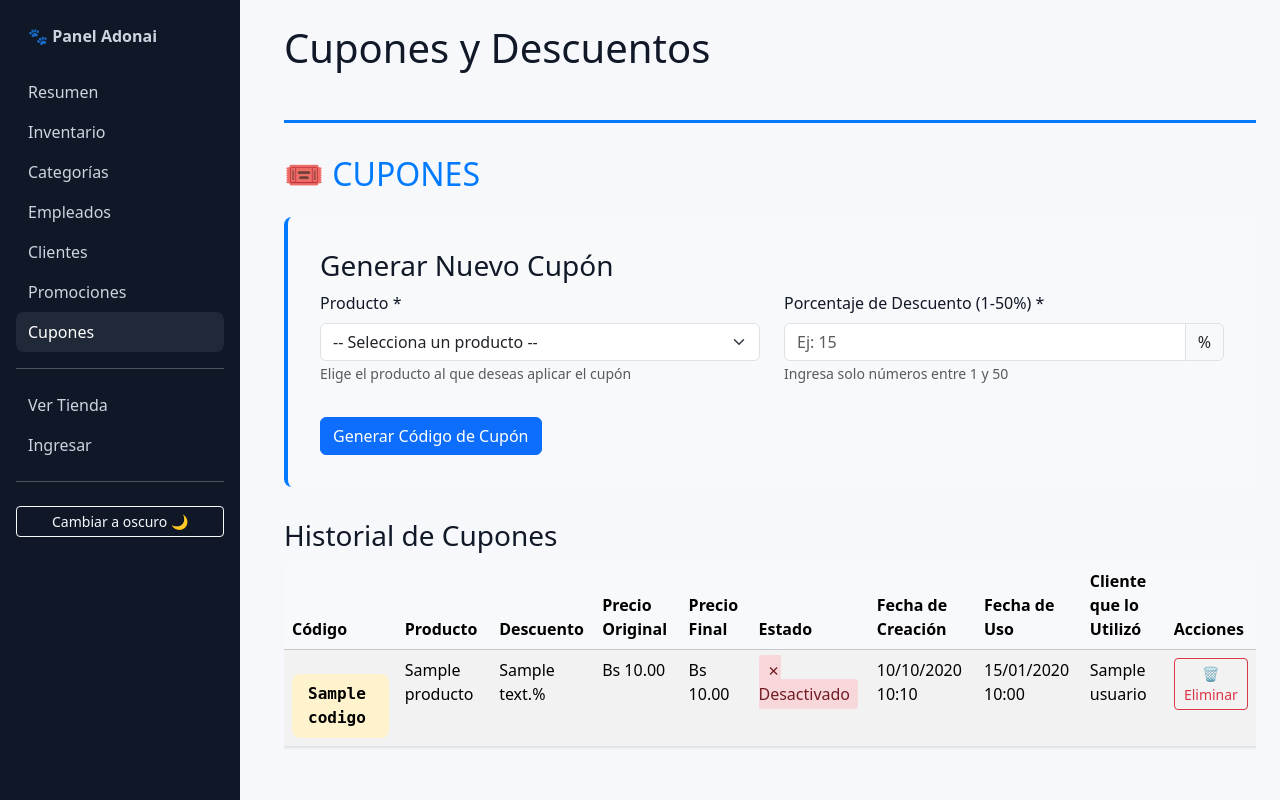
After one commit to Dxtr0203/Adonai_D_Empanadas, a Django app: template templates/panel/cupones.html in a window 1280 px wide. The commit adds this page. Run offline with Django 3.2, Linux system fonts and the light colour scheme; the template is opened without the code that fills it: most values are stand-ins (such as "Sample title", 1, 10 or a date in 2020).

Commit message:
Seccion Cupones creada y funcional en Bs

```diff
--- a/productos/panel_urls.py
+++ b/productos/panel_urls.py
@@ -31,6 +31,9 @@ urlpatterns = [
     path("promociones/<int:pk>/editar/", views.promociones_edit, name="promociones_edit"),
     path("promociones/<int:pk>/toggle/", views.promociones_toggle, name="promociones_toggle"),
     path("promociones/<int:pk>/eliminar/", views.promociones_delete, name="promociones_delete"),
+    # Cupones
+    path("cupones/", views.cupones_list, name="cupones"),
+    path("cupones/<int:pk>/eliminar/", views.cupones_delete, name="cupones_delete"),
     # Area para empleados (limitada)
     path("empleados/area/", views_emp.empleado_dashboard, name="empleado_area_dashboard"),
     path("empleados/area/inventario/", views_emp.empleado_inventario, name="empleado_area_inventario"),
--- a/templates/panel/base_panel.html
+++ b/templates/panel/base_panel.html
@@ -49,9 +49,10 @@
     <a href="{% url 'panel:dashboard' %}" class="{% if request.resolver_match.url_name == 'dashboard' %}active{% endif %}">Resumen</a>
     <a href="{% url 'panel:inventario_list' %}" class="{% if 'inventario' in request.path %}active{% endif %}">Inventario</a>
     <a href="{% url 'panel:categoria_list' %}" class="{% if 'categorias' in request.path %}active{% endif %}">Categorías</a>
-  <a href="{% url 'panel:empleado_list' %}" class="{% if 'empleados' in request.path %}active{% endif %}">Empleados</a>
-  <a href="{% url 'panel:cliente_list' %}" class="{% if 'clientes' in request.path %}active{% endif %}">Clientes</a>
-  <a href="{% url 'panel:promociones' %}" class="{% if 'promociones' in request.path %}active{% endif %}">Promociones</a>
+    <a href="{% url 'panel:empleado_list' %}" class="{% if 'empleados' in request.path %}active{% endif %}">Empleados</a>
+    <a href="{% url 'panel:cliente_list' %}" class="{% if 'clientes' in request.path %}active{% endif %}">Clientes</a>
+    <a href="{% url 'panel:promociones' %}" class="{% if 'promociones' in request.path %}active{% endif %}">Promociones</a>
+    <a href="{% url 'panel:cupones' %}" class="{% if 'cupones' in request.path %}active{% endif %}">Cupones</a>
     <hr>
     <a href="{% url 'catalogo' %}">Ver Tienda</a>
     {% if request.user.is_authenticated %}
--- /dev/null
+++ b/templates/panel/cupones.html
@@ -0,0 +1,249 @@
+{% extends 'panel/base_panel.html' %}
+{% load static %}
+
+{% block content %}
+<style>
+  .cupon-form {
+    background: #f8f9fa;
+    padding: 2rem;
+    border-radius: 0.5rem;
+    margin-bottom: 2rem;
+    border-left: 4px solid #007bff;
+  }
+  .descuento-preview {
+    background: #e7f3ff;
+    padding: 1rem;
+    border-radius: 0.5rem;
+    margin-top: 1rem;
+  }
+  .precio-original {
+    text-decoration: line-through;
+    color: #999;
+  }
+  .precio-descuento {
+    color: #28a745;
+    font-weight: bold;
+    font-size: 1.25rem;
+  }
+  .codigo-cupon {
+    background: #fff3cd;
+    padding: 0.5rem 1rem;
+    border-radius: 0.5rem;
+    font-weight: bold;
+    font-family: monospace;
+    display: inline-block;
+    margin-top: 1rem;
+  }
+  table.table {
+    background: white;
+    box-shadow: 0 1px 3px rgba(0,0,0,0.1);
+  }
+  .estado-activo {
+    background-color: #d4edda;
+    color: #155724;
+    padding: 0.25rem 0.5rem;
+    border-radius: 0.25rem;
+  }
+  .estado-desactivado {
+    background-color: #f8d7da;
+    color: #721c24;
+    padding: 0.25rem 0.5rem;
+    border-radius: 0.25rem;
+  }
+  .no-uses {
+    color: #999;
+    font-style: italic;
+  }
+</style>
+
+<h1>Cupones y Descuentos</h1>
+
+<!-- Separador Promociones/Cupones -->
+<div style="border-top: 3px solid #007bff; margin: 3rem 0 2rem 0;"></div>
+<h2 style="color: #007bff; margin-bottom: 1.5rem;">🎟️ CUPONES</h2>
+
+<!-- Formulario de creación de cupones -->
+<div class="cupon-form">
+  <h3>Generar Nuevo Cupón</h3>
+  <form method="post" id="cupon-form">
+    {% csrf_token %}
+
+    <div class="row">
+      <div class="col-md-6">
+        <div class="mb-3">
+          <label for="producto_id" class="form-label">Producto *</label>
+          <select name="producto_id" id="producto_id" class="form-select" required>
+            <option value="">-- Selecciona un producto --</option>
+            {% for producto in productos %}
+              <option value="{{ producto.id }}" data-precio="{{ producto.precio }}">
+                {{ producto.nombre }} (Bs {{ producto.precio|floatformat:2 }})
+              </option>
+            {% endfor %}
+          </select>
+          <small class="text-muted">Elige el producto al que deseas aplicar el cupón</small>
+        </div>
+      </div>
+
+      <div class="col-md-6">
+        <div class="mb-3">
+          <label for="porcentaje_descuento" class="form-label">Porcentaje de Descuento (1-50%) *</label>
+          <div class="input-group">
+            <input type="number" name="porcentaje_descuento" id="porcentaje_descuento"
+                   class="form-control" min="1" max="50" step="1"
+                   placeholder="Ej: 15" required>
+            <span class="input-group-text">%</span>
+          </div>
+          <small class="text-muted">Ingresa solo números entre 1 y 50</small>
+        </div>
+      </div>
+    </div>
+
+    <!-- Vista previa del descuento -->
+    <div id="descuento-preview" class="descuento-preview" style="display: none;">
+      <h5>Previsualización de Descuento</h5>
+      <p>
+        Producto: <strong id="preview-producto">-</strong><br>
+        Precio Original: <span class="precio-original">Bs <span id="preview-original">0.00</span></span><br>
+        Descuento: <strong id="preview-descuento">0%</strong><br>
+        <span class="precio-descuento">Precio Final: Bs <span id="preview-final">0.00</span></span>
+      </p>
+    </div>
+
+    <button type="submit" class="btn btn-primary mt-3">
+      <i class="bi bi-plus-circle"></i> Generar Código de Cupón
+    </button>
+  </form>
+</div>
+
+<!-- Historial de Cupones -->
+<h3>Historial de Cupones</h3>
+
+{% if cupones %}
+  <div class="table-responsive">
+    <table class="table table-hover table-striped">
+      <thead class="table-light">
+        <tr>
+          <th>Código</th>
+          <th>Producto</th>
+          <th>Descuento</th>
+          <th>Precio Original</th>
+          <th>Precio Final</th>
+          <th>Estado</th>
+          <th>Fecha de Creación</th>
+          <th>Fecha de Uso</th>
+          <th>Cliente que lo Utilizó</th>
+          <th>Acciones</th>
+        </tr>
+      </thead>
+      <tbody>
+        {% for cupon in cupones %}
+          <tr>
+            <td>
+              <span class="codigo-cupon">{{ cupon.codigo }}</span>
+            </td>
+            <td>{{ cupon.producto.nombre }}</td>
+            <td>{{ cupon.porcentaje_descuento }}%</td>
+            <td>Bs {{ cupon.precio_original|floatformat:2 }}</td>
+            <td>Bs {{ cupon.precio_con_descuento|floatformat:2 }}</td>
+            <td>
+              {% if cupon.estado == 'Activo' %}
+                <span class="estado-activo">✓ Activo</span>
+              {% else %}
+                <span class="estado-desactivado">✗ Desactivado</span>
+              {% endif %}
+            </td>
+            <td>{{ cupon.creado_en|date:"d/m/Y H:i" }}</td>
+            <td>
+              {% if cupon.fecha_uso %}
+                {{ cupon.fecha_uso|date:"d/m/Y H:i" }}
+              {% else %}
+                <span class="no-uses">No utilizado</span>
+              {% endif %}
+            </td>
+            <td>
+              {% if cupon.usuario %}
+                {{ cupon.usuario.nombre }}
+              {% else %}
+                <span class="no-uses">-</span>
+              {% endif %}
+            </td>
+            <td>
+              <a href="{% url 'panel:cupones_delete' cupon.id %}" class="btn btn-sm btn-outline-danger"
+                 title="Eliminar cupón">
+                🗑️ Eliminar
+              </a>
+            </td>
+          </tr>
+        {% endfor %}
+      </tbody>
+    </table>
+  </div>
+{% else %}
+  <div class="alert alert-info">
+    <i class="bi bi-info-circle"></i> No hay cupones creados aún. ¡Crea uno nuevo usando el formulario arriba!
+  </div>
+{% endif %}
+
+<script>
+  // Actualizar previsualización del descuento en tiempo real
+  const productoSelect = document.getElementById('producto_id');
+  const porcentajeInput = document.getElementById('porcentaje_descuento');
+  const previewDiv = document.getElementById('descuento-preview');
+  const previewProducto = document.getElementById('preview-producto');
+  const previewOriginal = document.getElementById('preview-original');
+  const previewDescuento = document.getElementById('preview-descuento');
+  const previewFinal = document.getElementById('preview-final');
+
+  function actualizarPreview() {
+    const productoOption = productoSelect.options[productoSelect.selectedIndex];
+    const precio = parseFloat(productoOption.dataset.precio) || 0;
+    const porcentaje = parseInt(porcentajeInput.value) || 0;
+
+    if (productoSelect.value && porcentajeInput.value) {
+      const nombreProducto = productoOption.text;
+      const descuentoMonto = (precio * porcentaje) / 100;
+      const precioFinal = precio - descuentoMonto;
+
+      previewProducto.textContent = nombreProducto;
+      previewOriginal.textContent = precio.toFixed(2);
+      previewDescuento.textContent = porcentaje + '%';
+      previewFinal.textContent = precioFinal.toFixed(2);
+      previewDiv.style.display = 'block';
+    } else {
+      previewDiv.style.display = 'none';
+    }
+  }
+
+  productoSelect.addEventListener('change', actualizarPreview);
+  porcentajeInput.addEventListener('input', actualizarPreview);
+
+  // Validar porcentaje al escribir
+  porcentajeInput.addEventListener('input', function() {
+    let value = parseInt(this.value);
+    if (this.value && (value < 1 || value > 50)) {
+      this.classList.add('is-invalid');
+    } else {
+      this.classList.remove('is-invalid');
+    }
+  });
+
+  // Validar al enviar el formulario
+  document.getElementById('cupon-form').addEventListener('submit', function(e) {
+    const producto = productoSelect.value;
+    const porcentaje = parseInt(porcentajeInput.value);
+
+    if (!producto) {
+      e.preventDefault();
+      alert('Por favor selecciona un producto.');
+      return false;
+    }
+
+    if (!porcentaje || porcentaje < 1 || porcentaje > 50) {
+      e.preventDefault();
+      alert('El porcentaje debe estar entre 1 y 50.');
+      return false;
+    }
+  });
+</script>
+
+{% endblock %}
```
Also changed, not shown: productos/admin.py (+24 -1 lines), productos/models.py (+36 -0 lines), productos/views_admin.py (+115 -0 lines), chat/migrations/0002_alter_chat_options_alter_mensajechat_options.py (added), chat/migrations/0003_alter_chat_table_alter_mensajechat_table.py (added), productos/migrations/0010_cupon.py (added).
